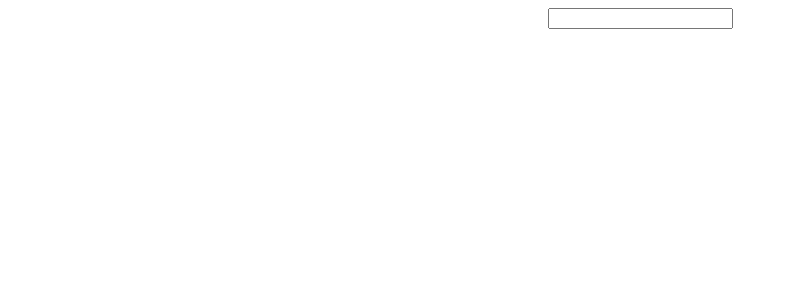
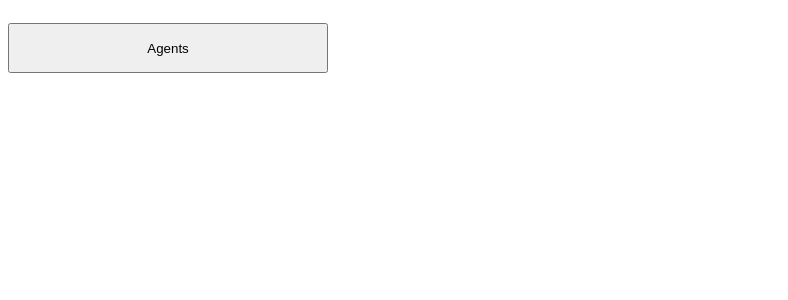
Before and after one commit to sreedavemuri/CSE111Project, a React (Create React App) app in the folder client/: page / in a window 1280 px wide. Shown: the top 300 px of the page, without its empty margins (0-788 px from the left). Built offline with nearby package versions, Linux system fonts and the light colour scheme.

Commit message:
Created a button lol

```diff
--- a/client/src/App.css
+++ b/client/src/App.css
@@ -1,3 +1,15 @@
 .App {
-  text-align: center;
+  display: flex;
+  flex-direction: column;
+  justify-content: center;
 }
+
+.Information button {
+  width: 320px;
+  height: 50px;
+  margin-top: 15px;
+}
+
+.Information button:hover{
+  cursor: pointer;
+}
--- a/client/src/App.js
+++ b/client/src/App.js
@@ -3,7 +3,9 @@ import './App.css';
 function App() {
   return (
     <div className="App">
-      <input type="text"/>
+      <div className="Information">
+        <button>Agents</button>
+        </div>
     </div>
   );
 }
```
